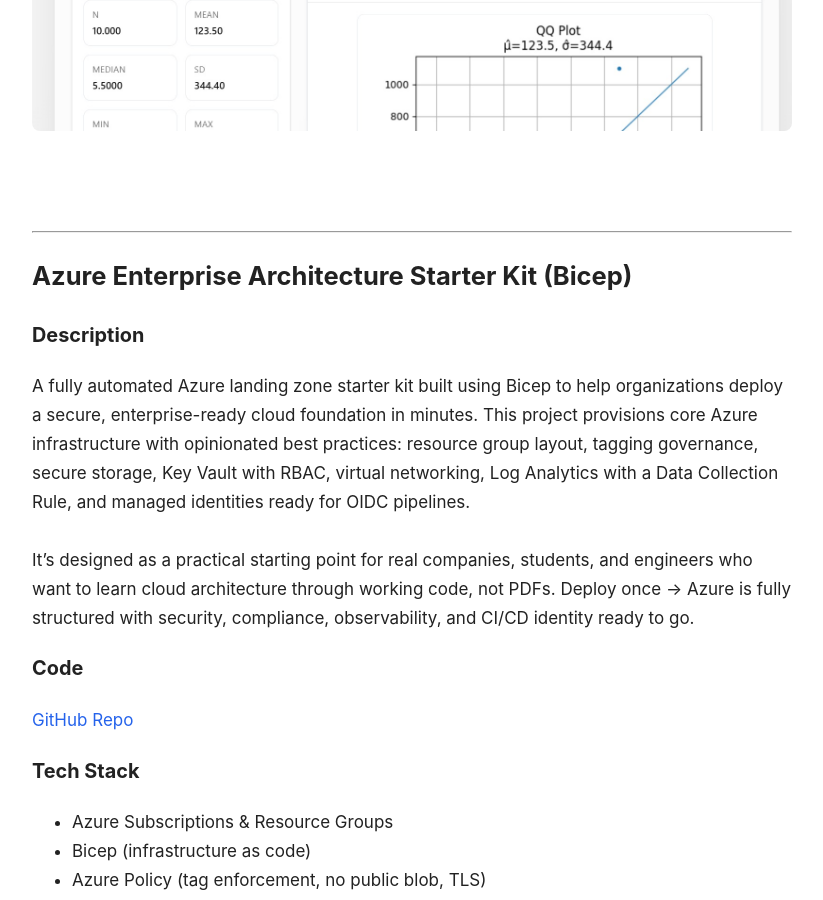
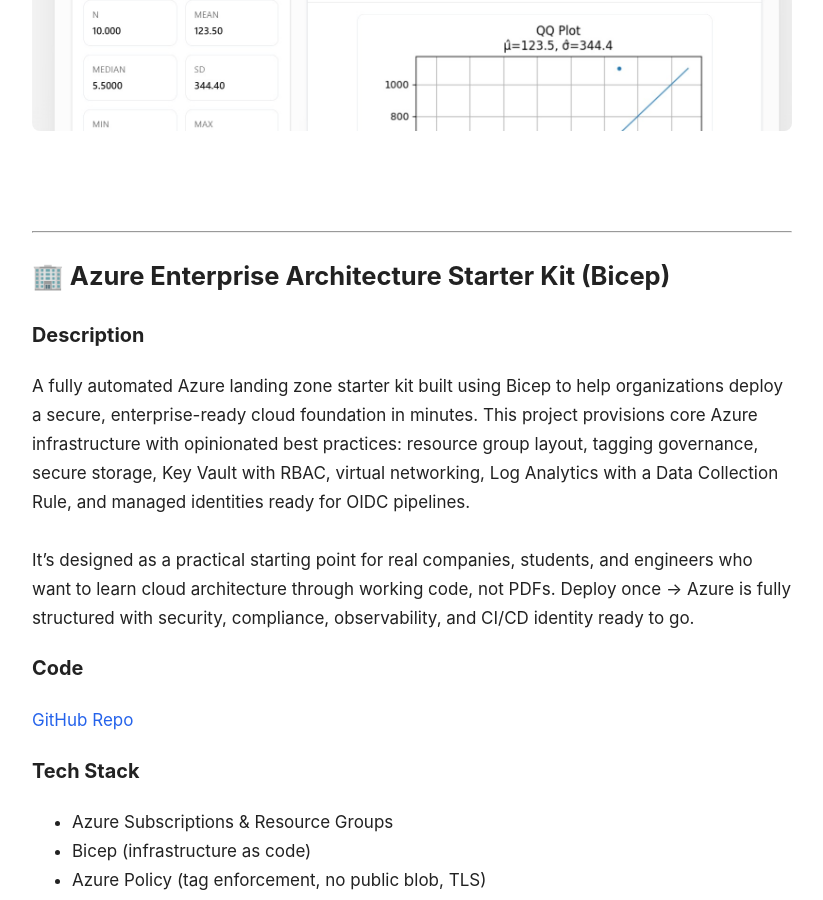
Before and after one commit to swallace100/swallace100.github.io, a Jekyll site: the page built from index.md, in a window 1280 px wide and 900 px high, scrolled down 2208 px. Shown: the whole window, without its empty margins (228-1051 px from the left). Built offline with Jekyll 4.4.1, drawn with Linux system fonts in a browser that asks for light colours; some of the changed text lies outside the part shown.

Commit message:
fix links

```diff
--- a/index.md
+++ b/index.md
@@ -17,7 +17,7 @@ Welcome. This site showcases a collection of software I’ve built, ranging from
 ## Table of Contents
 
 - [Stats Utility App (Node + React + Rust + Python + Docker)](#-stats-utility-app-node--react--rust--python--docker)
-- [Azure Enterprise Architecture Starter Kit (Bicep)](#azure-enterprise-architecture-starter-kit-bicep)
+- [Azure Enterprise Architecture Starter Kit (Bicep)](#-azure-enterprise-architecture-starter-kit-bicep)
 - [Custom-trained Phi-3 agents orchestrated with LangChain](#-custom-trained-phi-3-agents-orchestrated-with-langchain)
 - [AI Agent Thriller Game](#-ai-agent-thriller-game)
 - [Twitch ChatGPT Bot](#-chatgpt-powered-twitch-bot-with-logging)
@@ -61,7 +61,7 @@ This project highlights:
 
 ---
 
-## Azure Enterprise Architecture Starter Kit (Bicep)
+## 🏢 Azure Enterprise Architecture Starter Kit (Bicep)
 
 ### Description
 
@@ -239,7 +239,7 @@ This project highlights:
 ## 目次
 
 - [統計ユーティリティアプリ (Node + React + Rust + Python + Docker)](#-統計ユーティリティアプリ-node--react--rust--python--docker--開発中)
-- [Azure Enterprise Architecture Starter Kit (Bicep) (JP)](#cloud-azure-enterprise-architecture-starter-kit-bicep-jp)
+- [Azure Enterprise Architecture Starter Kit (Bicep) (JP)](#-azure-enterprise-architecture-starter-kit-bicep-jp)
 - [カスタム学習した Phi-3 エージェントを LangChain でオーケストレーション](#-カスタム学習-phi-3-エージェントと-langchain-によるオーケストレーション)
 - [AI Agent のスリラーのゲーム](#-ai-agent-のスリラーのゲーム)
 - [Twitch ChatGPT ボット](#-chatgpt-搭載-twitch-ボットチャットログ付き)
@@ -284,7 +284,7 @@ CSV ファイルをアップロードするだけで、記述統計・推測統
 
 ---
 
-## ☁️ Azure Enterprise Architecture Starter Kit (Bicep) (JP)
+## 🏢 Azure Enterprise Architecture Starter Kit (Bicep) (JP)
 
 ### 概要
 
```
